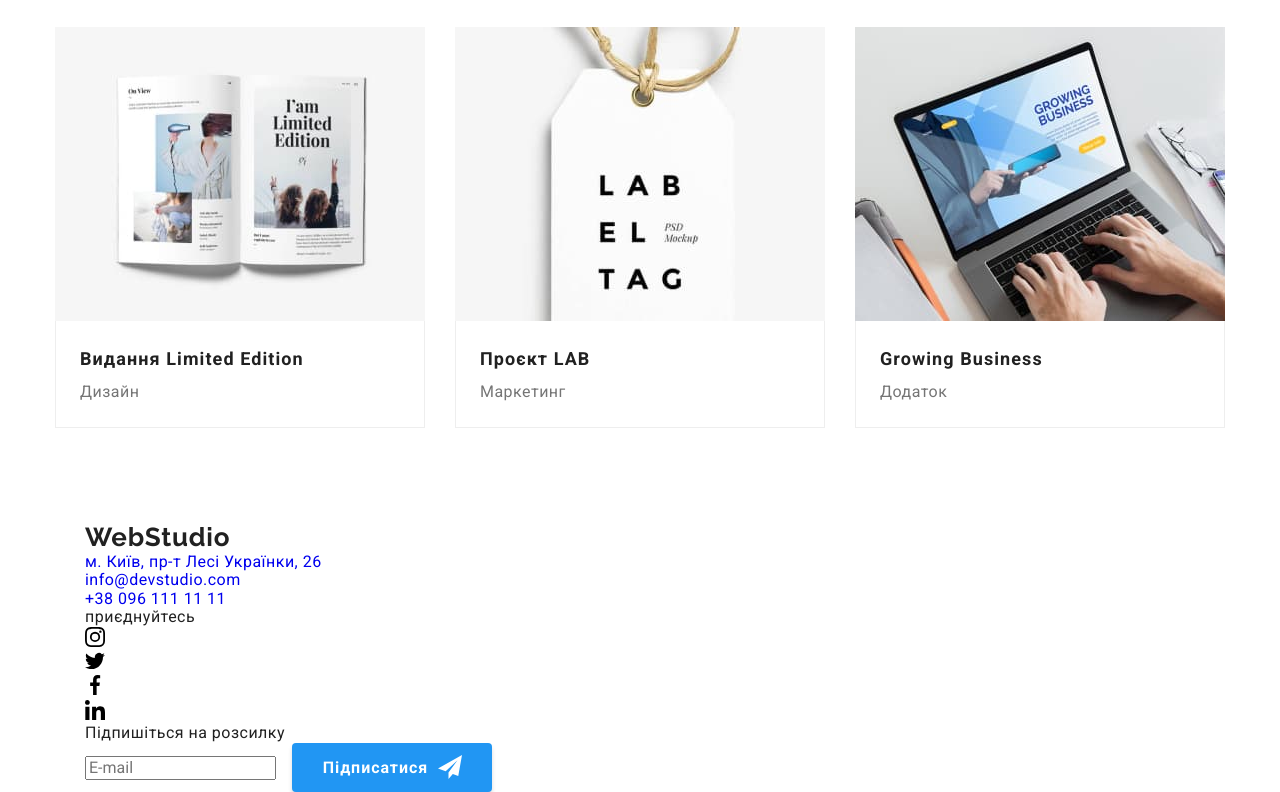
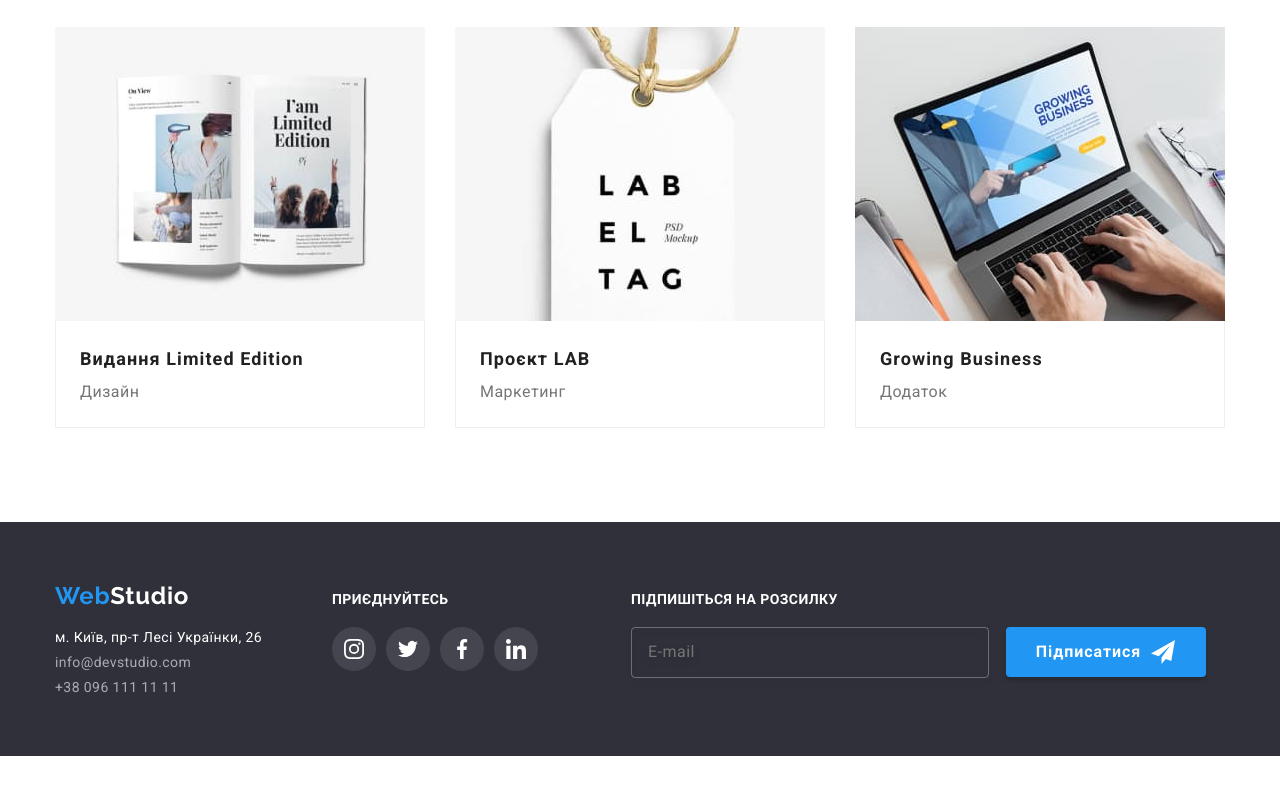
Before and after one commit to Olena-Alieksieienko/goit-markup-hw-8, a plain HTML site: page portfolio.html in a window 1280 px wide. Shown: the part 1145-1937 px from the top of the page. After the commit the page ends 1901 px from the top, so only its background shows below. Drawn offline with nearby package versions, Linux system fonts and the light colour scheme.

Commit message:
додає роботу з футером

```diff
--- a/portfolio.html
+++ b/portfolio.html
@@ -263,84 +263,84 @@
     </main>
 
     <!---------- ФУТЕР ---------->
-    <footer class="footer">
-      <div class="container footer-position">
-        <div class="footer-first-block">
-          <a href="./index.html" class="logo link">Web<span class="logo__accent">Studio</span></a>
-        <address class="footer-address">
-          <ul class="address-list list">
-            <li class="address-item">
+       <!---------- ФУТЕР ---------->
+    <footer class="footer__section">
+      <div class="address__part container">
+        <div class="footer__block">
+          <a href="./index.html" class="footer__link"><span class="logo--accent">Web</span>Studio</a>
+        <address class="address">
               <a
-                class="address-location link"
+                class="address__link--location"
                 href="https://goo.gl/maps/35YgeVR9TJthD9GP8"
                 target="_blank"
                 rel="noopener noreferrer nofollow"
                 >м. Київ, пр-т Лесі Українки, 26</a
               >
+
+          <ul class="address__list list">
+            <li class="address__item">
+              <a class="address__link" href="mailto:info@devstudio.com">info@devstudio.com</a>
             </li>
-            <li class="address-item">
-              <a class="footer-mail link" href="mailto:info@devstudio.com">info@devstudio.com</a>
-            </li>
-            <li class="address-item">
-              <a class="footer-tel link" href="tel:+380961111111">+38 096 111 11 11</a>
+            <li class="address__item">
+              <a class="address__link" href="tel:+380961111111">+38 096 111 11 11</a>
             </li>
           </ul>
         </address>
         </div>
-        <div class="footer-second-block">
-        <p class="invitation-text">приєднуйтесь</p>
-        <ul class="social-list list">
-                  <li class="social-item">
+        <div class="footer">
+        <p class="footer__text">приєднуйтесь</p>
+        <ul class="footer-social__list list">
+                  <li class="footer-social__item">
                     <a
-                      class="social-link site-soc-link link"
+                      class="footer-social__link"
                       href="#"
                       target="_blank"
                       rel="noopener noreferrer nofollow"
-                      ><svg class="site-soc-icon" width="20" height="20">
+                      ><svg class=" footer-social__icon" width="20" height="20">
                         <use href="./images/icons.svg#instagram"></use></svg
                     ></a>
                   </li>
-                  <li class="social-item">
+                  <li class="footer-social__item">
                     <a
-                      class="social-link site-soc-link link"
+                      class="footer-social__link"
                       href="#"
                       target="_blank"
                       rel="noopener noreferrer nofollow"
-                      ><svg class="site-soc-icon" width="20" height="20">
+                      ><svg class="footer-social__icon" width="20" height="20">
                         <use href="./images/icons.svg#twitter"></use></svg
                     ></a>
                   </li>
-                  <li class="social-item">
+                  <li class="footer-social__item">
                     <a
-                      class="social-link site-soc-link link"
+                      class="footer-social__link"
                       href="#"
                       target="_blank"
                       rel="noopener noreferrer nofollow"
-                      ><svg class="site-soc-icon" width="20" height="20">
+                      ><svg class="footer-social__icon" width="20" height="20">
                         <use href="./images/icons.svg#facebook"></use></svg
                     ></a>
                   </li>
-                  <li class="social-item">
+                  <li class="footer-social__item">
                     <a
-                      class="social-link site-soc-link link"
+                      class="footer-social__link"
                       href="#"
                       target="_blank"
                       rel="noopener noreferrer nofollow"
-                      ><svg class="site-soc-icon" width="20" height="20">
+                      ><svg class="footer-social__icon" width="20" height="20">
                         <use href="./images/icons.svg#linkedin"></use></svg
                     ></a>
                   </li>
         </ul>
         </div>
-        <div class="footer-third-block">
-                <p class="footer-subscription-title">Підпишіться на розсилку</p>
+        <div class="footer-subscription">
+                <p class="footer__text">Підпишіться на розсилку</p>
                 <form  name="footer-form" class="footer-form" action="#" autocomplete="off">
                   <label>
                         <input
                         type="email"
                         name="mail"
                         placeholder="E-mail"
-                        class="footer-subscription-form-mail"/>
+                        class="subscription-form-mail"/>
                   </label>
                         <button class="main-button subscription-button" type="submit">
                             Підписатися<svg class="subscription-button-send-icon" width="24" height="24">
--- a/sass/layouts/_footer.scss
+++ b/sass/layouts/_footer.scss
@@ -37,7 +37,7 @@
 .address__link {
   display: block;
   font-family: $main-font;
-  @include font (14px, 1.14, 700, 0.03em);
+  @include font (14px, 1.14, 400, 0.03em);
   color: rgba(255, 255, 255, 0.6);
   text-decoration: none;
   transition-property: color;
@@ -53,7 +53,7 @@
   display: block;
   text-decoration: none;
   font-family: $main-font;
-  @include font (14px, 1.14, 700, 0.03em);
+  @include font (14px, 1.14, 400, 0.03em);
   color: var(--secondary-accent-color);
   margin-top: 20px;
   transition-property: color;
```
Also changed, not shown: css/main.css, css/main.min.css.
